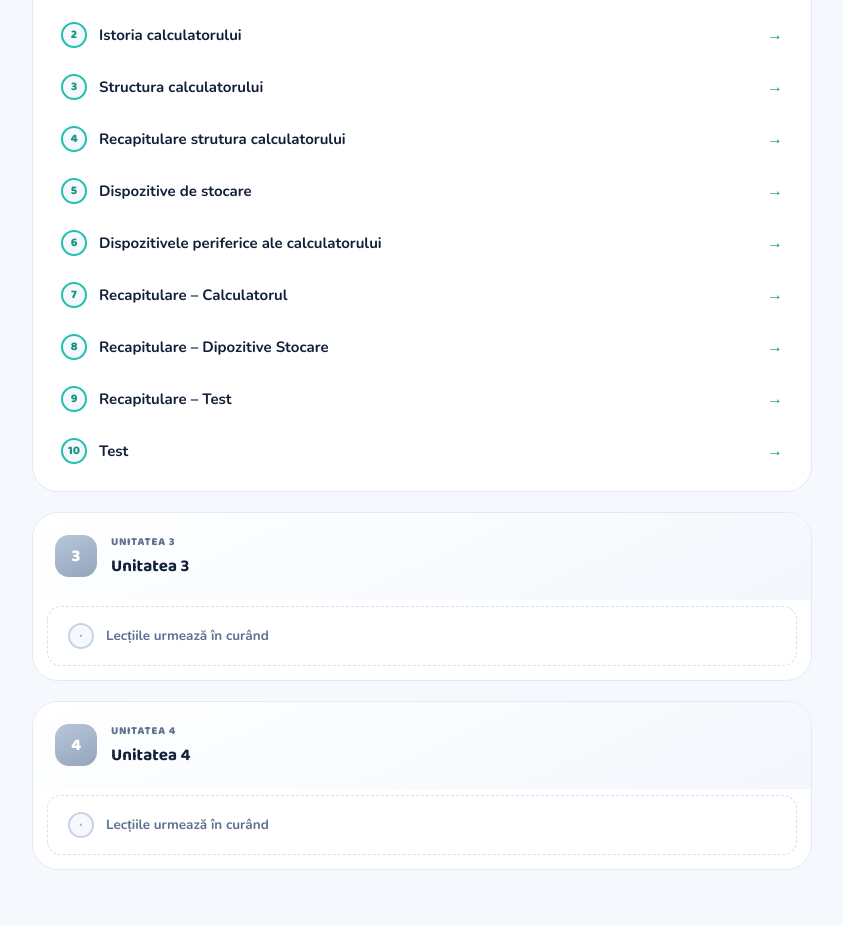
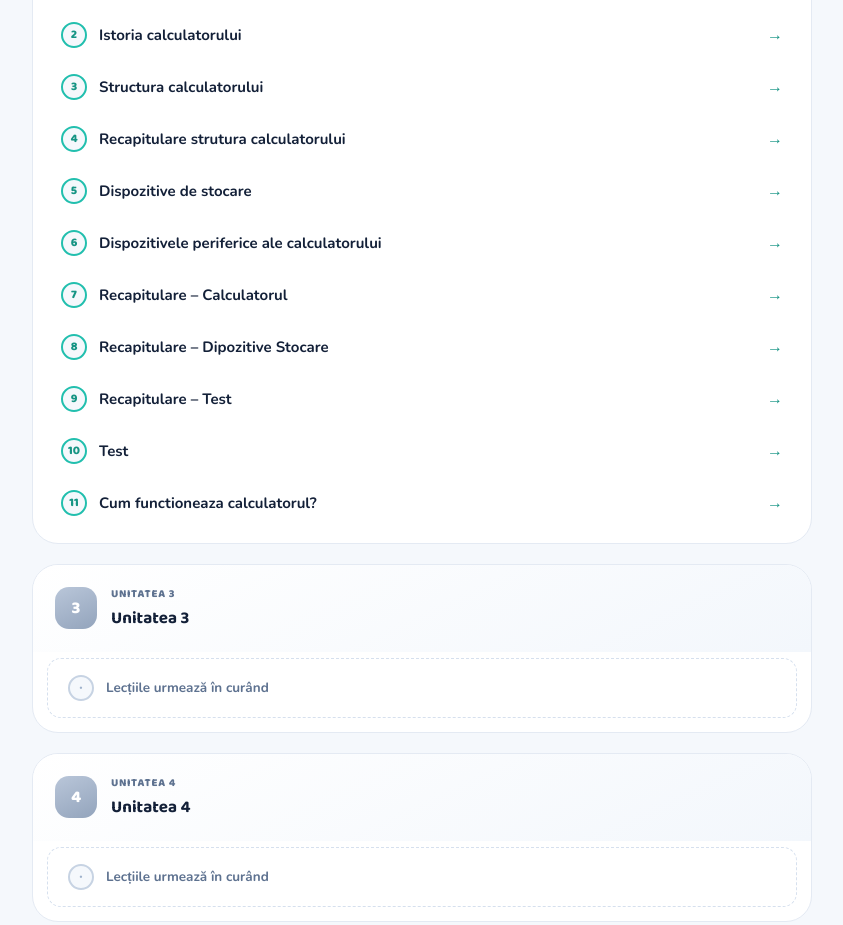
Before and after one commit to mmelisa14/informatica-clasa5, a plain HTML site: page index.html in a window 1280 px wide. Shown: the part 892-1817 px from the top of the page, without its empty margins (218-1061 px from the left). Drawn offline with nearby package versions, Linux system fonts and the light colour scheme.

Commit message:
Add new item for 'Cum functioneaza calculatorul?'

```diff
--- a/index.html
+++ b/index.html
@@ -148,7 +148,9 @@ const unitsData = [
     { title: "Recapitulare – Calculatorul", file: "Recapitulare – Calculatorul.html" },
     {title: "Recapitulare – Dipozitive Stocare", file: "Grile – Categorii de dispozitive de stocare.html"},
     {title: "Recapitulare – Test", file: "Grile – Călătorie în lumea calculatorului.html"},
-     {title: "Test", file: "Testează cu informații.html"}
+     {title: "Test", file: "Testează cu informații.html"},
+      {title: "Cum functioneaza calculatorul?", file: "Cum funcționează calculatorul_ (3).html"}
+
 
   ]
 },
```
